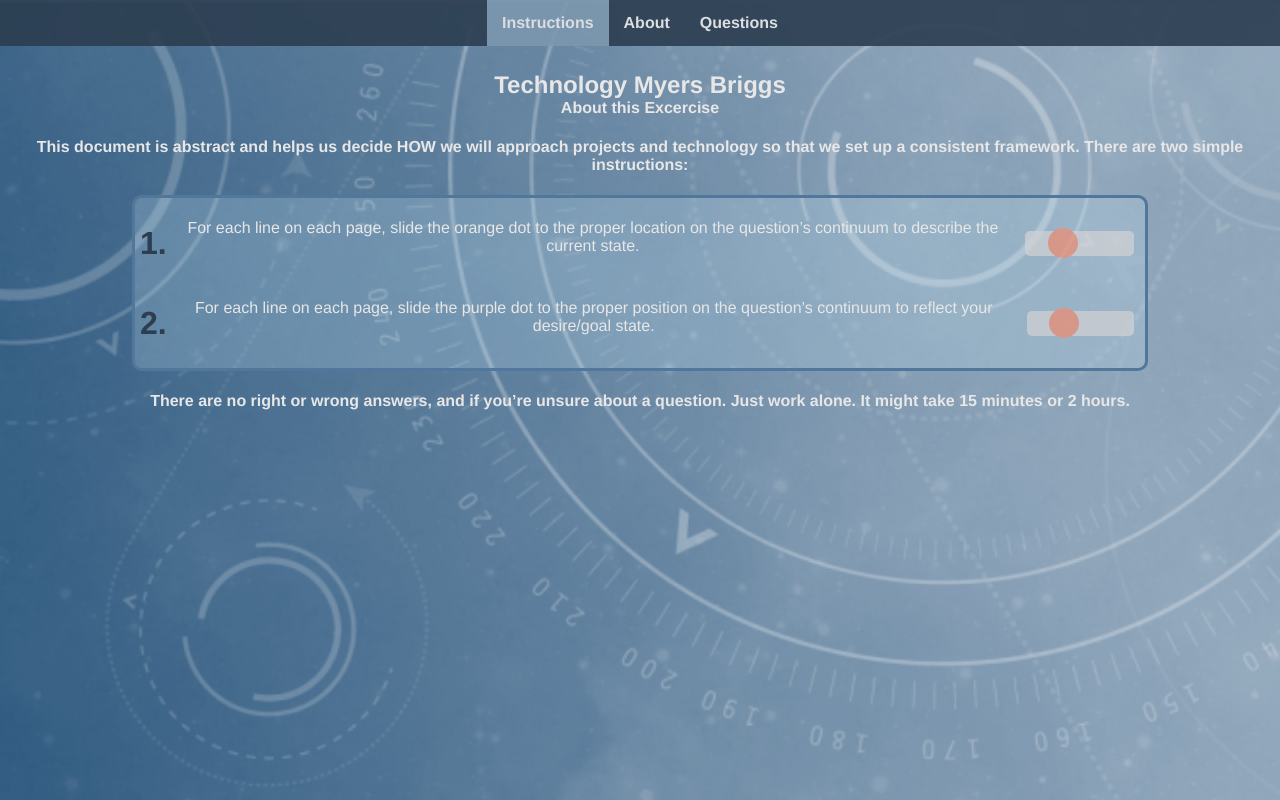
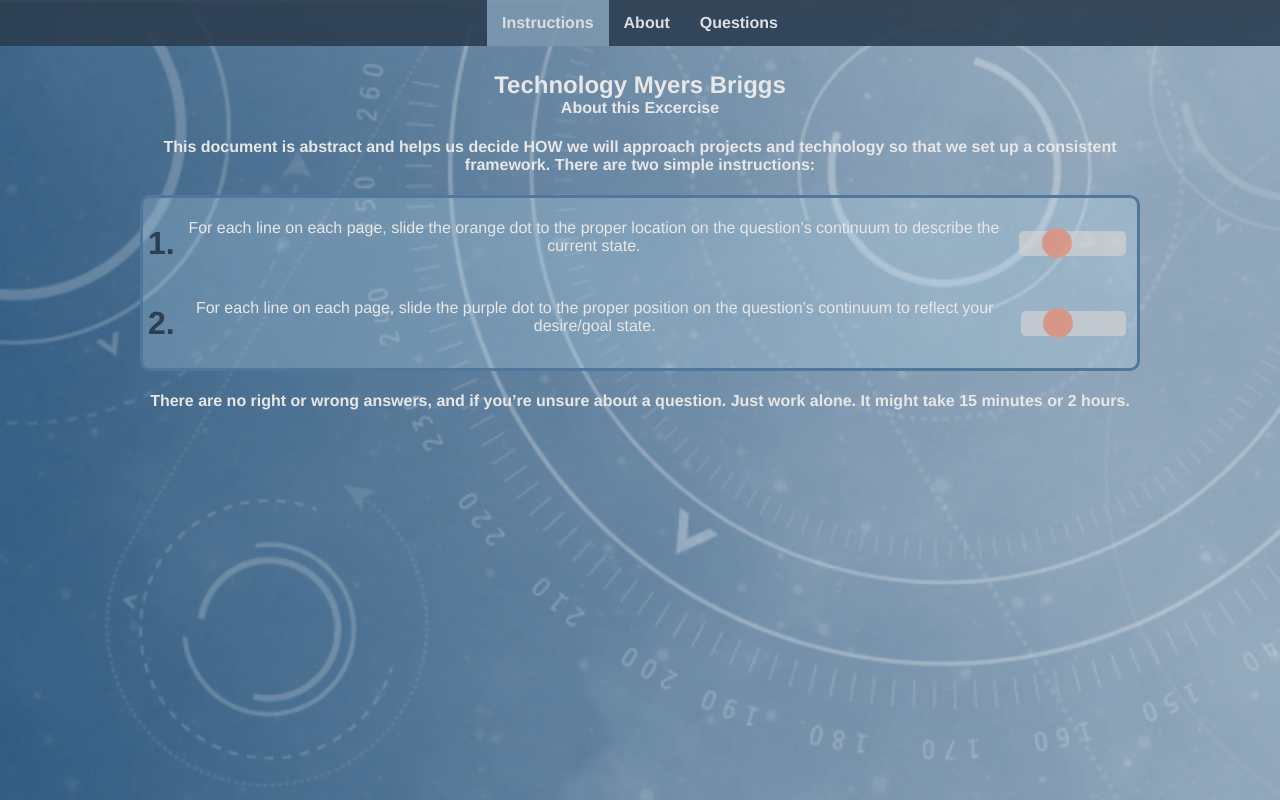
Before and after one commit to mint-made/tmb, a Vue app: page / in a window 1280 px wide. Built offline with nearby package versions, Linux system fonts and the light colour scheme.

Commit message:
homepage max-width

```diff
--- a/src/views/Home.vue
+++ b/src/views/Home.vue
@@ -71,4 +71,8 @@
 .instructions-container {
   display: flex;
 }
+.home {
+  margin: auto;
+  max-width: 1000px;
+}
 </style>
```
